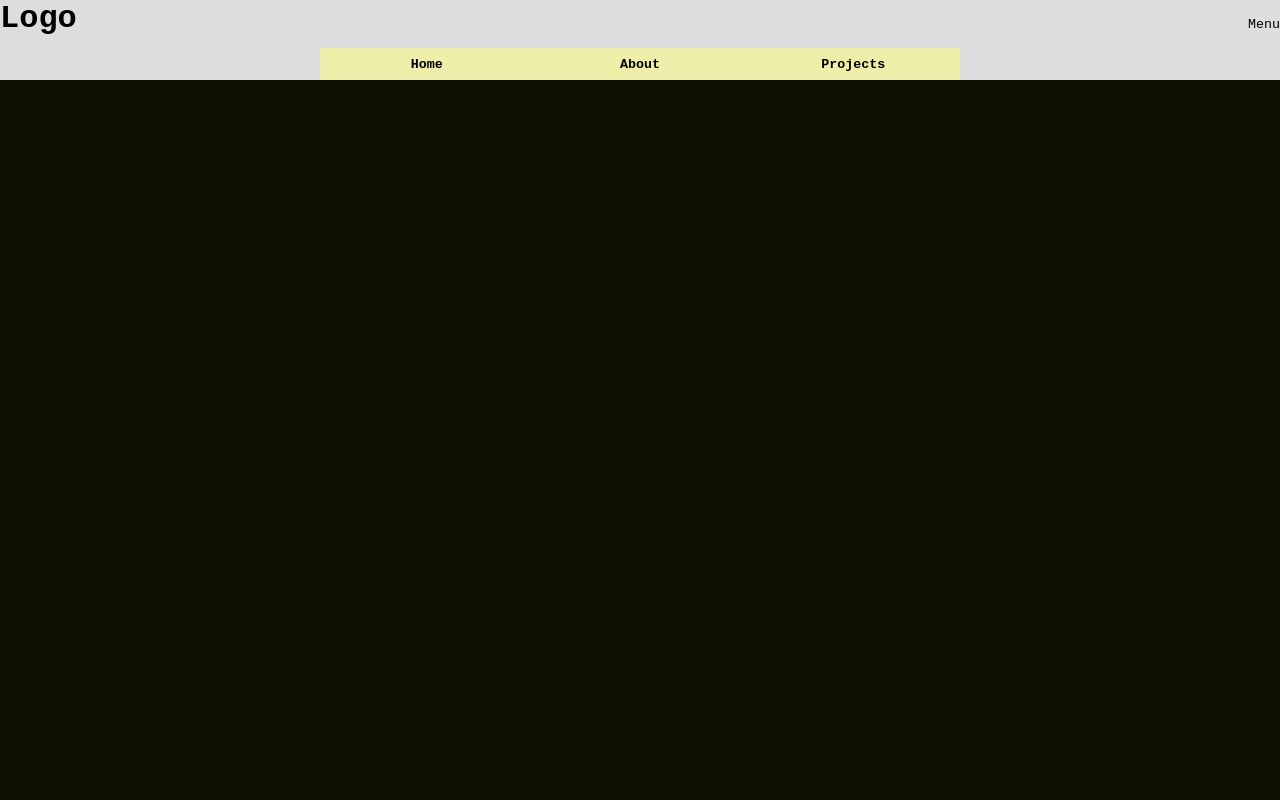
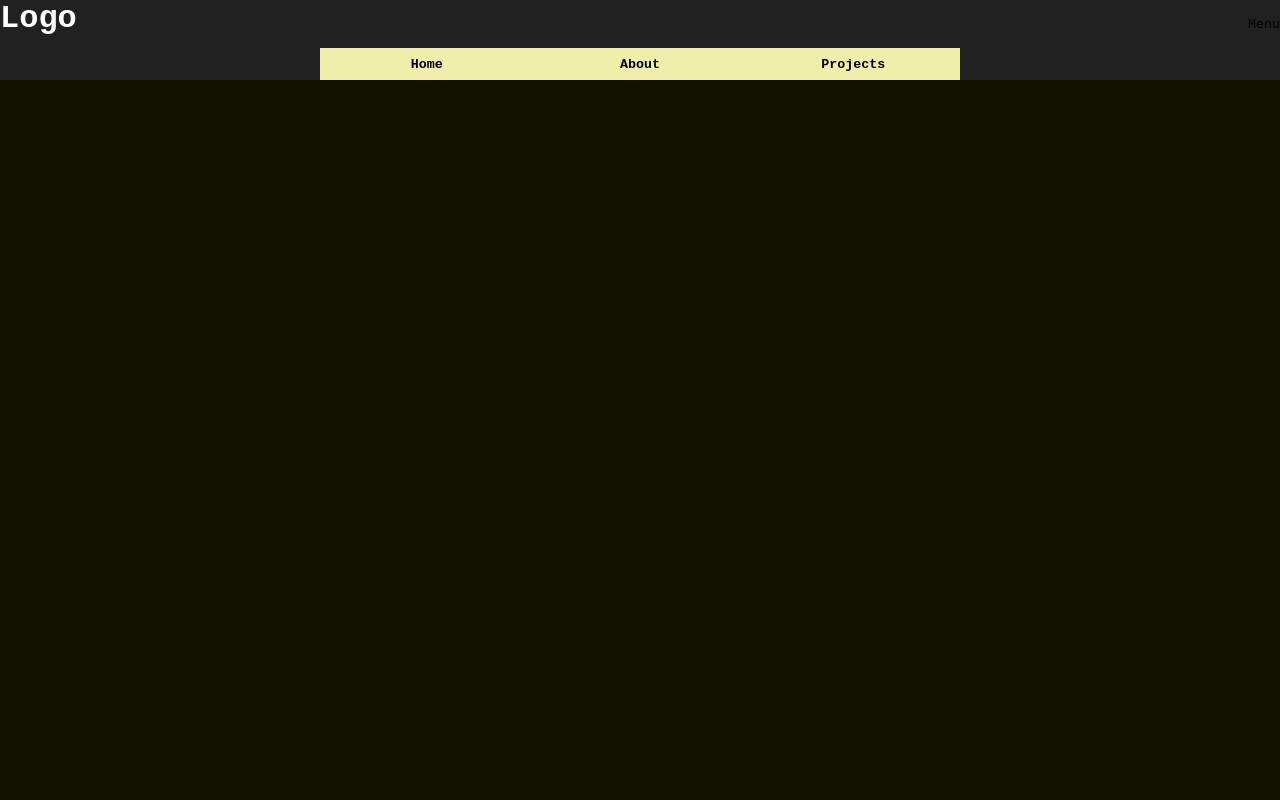
Before and after one commit to Baxtiboy/MainPage, a plain HTML site: page index.html in a window 1280 px wide. Shown: the top 800 px of the page. Drawn offline with Linux system fonts and the light colour scheme.

Commit message:
final commit for today tye shi

```diff
--- a/style.css
+++ b/style.css
@@ -2,10 +2,13 @@
     margin: 0;
     padding: 0;
     background: none;
-    color: black;
     text-decoration: none;
     border: none;
     font-family:'Courier New', Courier, monospace;
+}
+
+body {
+    color: #fff;
 }
 
 .main-header {
@@ -18,7 +21,7 @@
     display: grid;
     grid-template-rows: 3fr 2fr;
 
-    background-color: #ddd;
+    background-color: #212121;
 }
 
 .main-header header {
@@ -46,5 +49,4 @@
 
 .main-footer {
     background-color: #212121;
-    color: #fff;
 }
```
